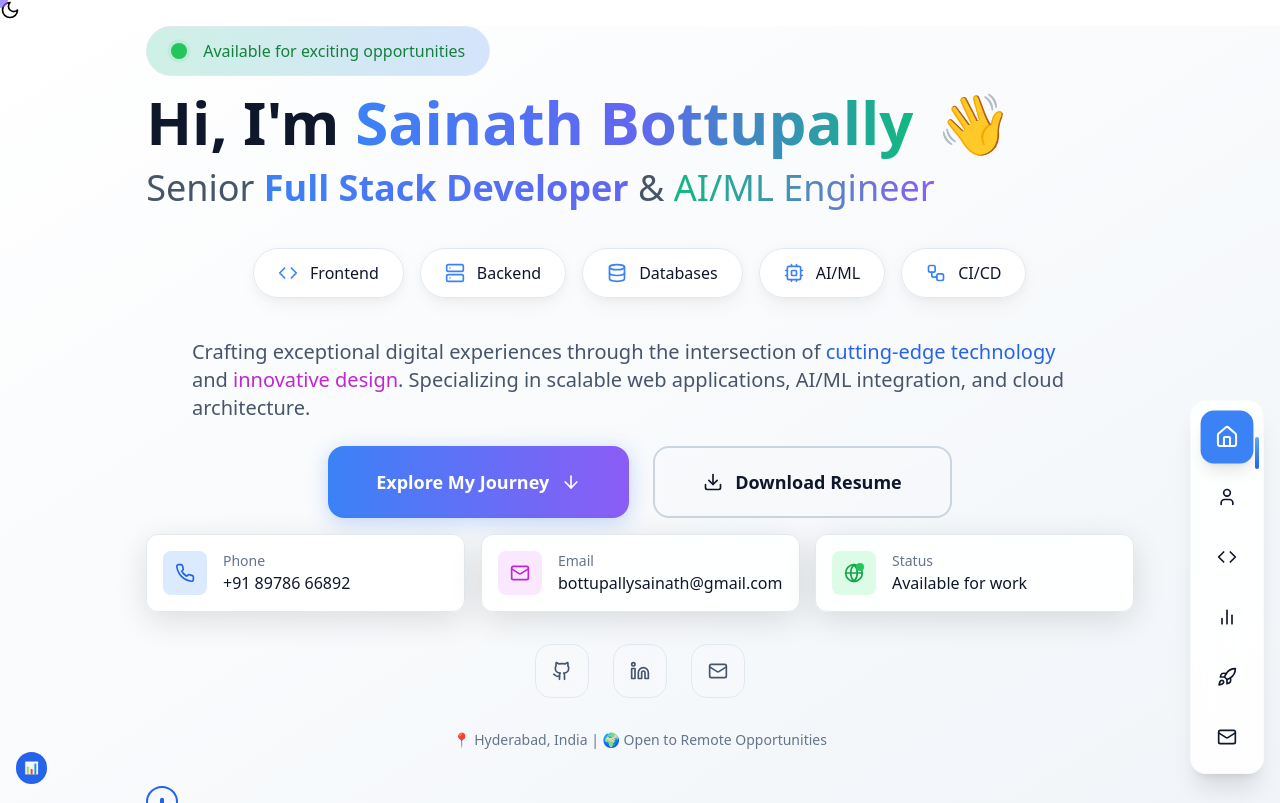
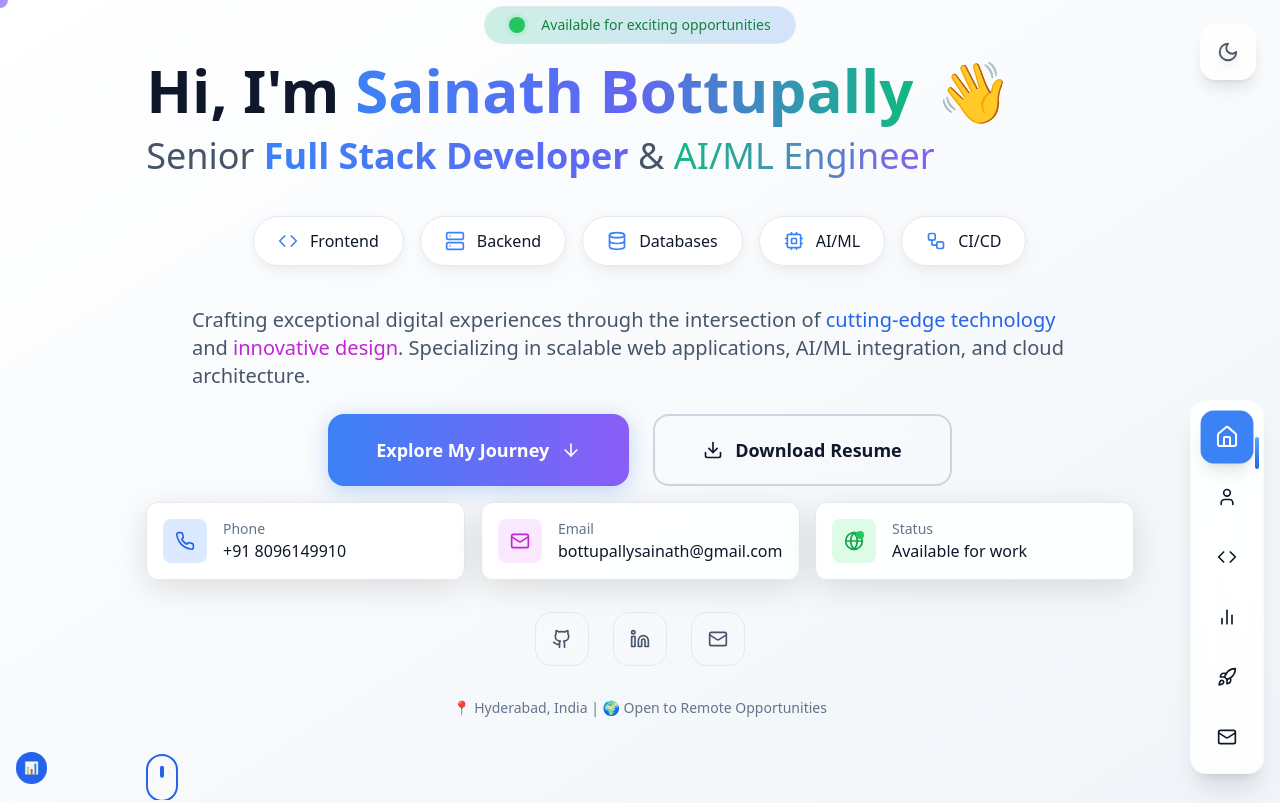
Before and after one commit to SainathTony/my-portfolio, a React (Vite) app: page / in a window 1280 px wide. Shown: the top 803 px of the page. Built offline with nearby package versions, Linux system fonts and the light colour scheme.

Commit message:
Fix ui issues

```diff
--- a/src/App.tsx
+++ b/src/App.tsx
@@ -150,10 +150,69 @@ function App() {
       {/* Dark Mode Toggle */}
       <button
         onClick={toggleDarkMode}
-        className="dark-mode-toggle"
+        className={`
+          fixed top-6 right-6 z-50
+          w-14 h-14
+          flex items-center justify-center
+          rounded-2xl
+          backdrop-blur-lg
+          border border-white/20 dark:border-white/10
+          bg-white/80 dark:bg-gray-900/80
+          text-gray-700 dark:text-yellow-400
+          shadow-lg dark:shadow-xl
+          hover:shadow-xl dark:hover:shadow-2xl
+          hover:scale-110
+          transition-all duration-300 ease-out
+          group
+          before:absolute before:inset-0 before:rounded-2xl
+          before:bg-gradient-to-r before:from-blue-500/20 before:to-purple-500/20
+          dark:before:from-yellow-400/20 dark:before:to-orange-500/20
+          before:opacity-0 hover:before:opacity-100
+          before:transition-opacity before:duration-300
+          active:scale-95
+        `}
         aria-label={isDarkMode ? "Switch to light mode" : "Switch to dark mode"}
       >
-        {isDarkMode ? <Sun size={20} /> : <Moon size={20} />}
+        <div className="relative z-10 transition-transform duration-300 group-hover:rotate-12">
+          {isDarkMode ? (
+            <Sun
+              size={22}
+              className="text-yellow-500 drop-shadow-lg animate-pulse-slow"
+            />
+          ) : (
+            <Moon size={22} className="text-gray-600 drop-shadow-lg" />
+          )}
+        </div>
+
+        {/* Glow effect */}
+        <div
+          className={`
+          absolute inset-0 rounded-2xl
+          ${
+            isDarkMode
+              ? "bg-gradient-to-r from-yellow-400/30 to-orange-500/30"
+              : "bg-gradient-to-r from-blue-500/30 to-purple-500/30"
+          }
+          opacity-0 group-hover:opacity-70
+          transition-opacity duration-300
+          blur-xl
+        `}
+        />
+
+        {/* Floating particles effect (only in dark mode) */}
+        {isDarkMode && (
+          <>
+            <div className="absolute -top-1 -right-1 w-2 h-2 bg-yellow-400 rounded-full animate-ping opacity-60" />
+            <div
+              className="absolute -bottom-1 -left-1 w-1.5 h-1.5 bg-orange-400 rounded-full animate-ping opacity-60"
+              style={{ animationDelay: "300ms" }}
+            />
+            <div
+              className="absolute top-1 -left-2 w-1 h-1 bg-yellow-300 rounded-full animate-ping opacity-60"
+              style={{ animationDelay: "700ms" }}
+            />
+          </>
+        )}
       </button>
 
       {/* Scroll to Top Button */}
@@ -195,6 +254,7 @@ function App() {
           }
         >
           <AboutSection
+            scrollToSection={scrollToSection}
             darkMode={isDarkMode}
             visibleElements={visibleElements}
           />
--- a/src/components/Section.tsx
+++ b/src/components/Section.tsx
@@ -81,7 +81,7 @@ const Section = forwardRef<HTMLElement, SectionProps>(
         id={id}
         ref={ref}
         className={`relative ${fullHeight ? "min-h-screen" : ""} ${
-          withPadding ? "py-20 md:py-28 lg:py-36" : ""
+          withPadding ? "py-10 md:py-18 lg:py-26" : ""
         } ${className}`}
         {...props}
       >
--- a/src/sections/AboutSection.tsx
+++ b/src/sections/AboutSection.tsx
@@ -23,11 +23,12 @@ import type { VisibleElements } from "../types/common";
 gsap.registerPlugin(ScrollTrigger);
 
 interface AboutSectionProps {
+  scrollToSection: (index: number) => void;
   darkMode: boolean;
   visibleElements: VisibleElements;
 }
 
-const AboutSection: React.FC<AboutSectionProps> = () => {
+const AboutSection: React.FC<AboutSectionProps> = ({ scrollToSection }) => {
   const sectionRef = useRef<HTMLDivElement>(null);
   const counterRef = useRef<HTMLDivElement>(null);
 
@@ -567,6 +568,7 @@ const AboutSection: React.FC<AboutSectionProps> = () => {
                     className="group px-12 py-5 bg-gradient-to-r from-blue-600 to-purple-600 text-white font-semibold rounded-2xl text-lg hover:from-blue-700 hover:to-purple-700 transition-all duration-300 hover:shadow-xl"
                     whileHover={{ scale: 1.05, y: -2 }}
                     whileTap={{ scale: 0.95 }}
+                    onClick={() => scrollToSection(5)}
                   >
                     <span className="flex items-center">
                       Get In Touch
@@ -578,6 +580,7 @@ const AboutSection: React.FC<AboutSectionProps> = () => {
                     className="px-12 py-5 bg-white/30 backdrop-blur-sm border border-white/30 dark:border-gray-700/50 text-gray-800 dark:text-gray-200 font-semibold rounded-2xl text-lg hover:bg-white/40 transition-all duration-300"
                     whileHover={{ scale: 1.05, y: -2 }}
                     whileTap={{ scale: 0.95 }}
+                    onClick={() => scrollToSection(4)}
                   >
                     View My Work
                   </motion.button>
--- a/src/sections/ContactSection.tsx
+++ b/src/sections/ContactSection.tsx
@@ -414,7 +414,7 @@ const ContactSection: React.FC<ContactSectionProps> = (
                   href={social.url}
                   target="_blank"
                   rel="noopener noreferrer"
-                  className={`social-link group relative p-6 rounded-2xl bg-white/90 backdrop-blur-sm border border-white/20 dark:border-gray-700/50 ${social.bgColor} transition-all duration-300 hover:shadow-xl`}
+                  className={`social-link group relative p-6 rounded-2xl bg-white/90 dark:bg-black/40 backdrop-blur-sm border border-white/20 dark:border-gray-700/50 ${social.bgColor} transition-all duration-300 hover:shadow-xl`}
                   whileHover={{ scale: 1.05, y: -5 }}
                   whileTap={{ scale: 0.95 }}
                 >
--- a/src/sections/HeroSection.tsx
+++ b/src/sections/HeroSection.tsx
@@ -195,9 +195,9 @@ const HeroSection: React.FC<HeroSectionProps> = ({ scrollToSection }) => {
       <div className="hero-content relative z-10">
         <div className="hero-container">
           {/* Greeting Badge */}
-          <div className="mb-4">
+          <div className="mb-4 w-full flex justify-center">
             <motion.span
-              className="inline-flex items-center px-6 py-3 rounded-full text-base font-medium bg-gradient-to-r from-hero-success/20 to-hero-gradient-start/20 backdrop-blur-sm border border-border-light-primary dark:border-border-dark-primary text-success-700 dark:text-success-300 hover:shadow-hero-button dark:hover:shadow-hero-button-dark transition-all duration-300"
+              className="inline-flex items-center px-6 py-2 rounded-full text-sm font-medium bg-gradient-to-r from-hero-success/20 to-hero-gradient-start/20 backdrop-blur-sm border border-border-light-primary dark:border-border-dark-primary text-success-700 dark:text-success-300 hover:shadow-hero-button dark:hover:shadow-hero-button-dark transition-all duration-300"
               whileHover={{ scale: 1.05, y: -2 }}
               whileTap={{ scale: 0.98 }}
             >
@@ -322,7 +322,12 @@ const HeroSection: React.FC<HeroSectionProps> = ({ scrollToSection }) => {
             </motion.button>
 
             <motion.button
-              onClick={handleContactClick}
+              onClick={() =>
+                window.open(
+                  "https://drive.google.com/file/d/16d3sVUelsEUdOzIqtfQZ8A9ukRbmh8rK/view?usp=sharing",
+                  "_blank",
+                )
+              }
               className="group px-12 py-5 text-lg font-semibold rounded-2xl bg-surface-light-primary/10 dark:bg-surface-dark-primary/10 backdrop-blur-sm border-2 border-border-light-secondary dark:border-border-dark-secondary text-text-light-primary dark:text-text-dark-primary hover:bg-surface-light-primary/20 dark:hover:bg-surface-dark-primary/20 hover:border-hero-gradient-start dark:hover:border-hero-accent transition-all duration-300 transform hover:shadow-hero-card dark:hover:shadow-hero-card-dark"
               whileHover={{ scale: 1.05, y: -2 }}
               whileTap={{ scale: 0.98 }}
@@ -358,10 +363,10 @@ const HeroSection: React.FC<HeroSectionProps> = ({ scrollToSection }) => {
                     Phone
                   </p>
                   <a
-                    href="tel:+918978666892"
+                    href="tel:+918096149910"
                     className="text-base font-medium text-text-light-primary dark:text-text-dark-primary hover:text-primary-600 dark:hover:text-primary-400 transition-colors"
                   >
-                    +91 89786 66892
+                    +91 8096149910
                   </a>
                 </div>
               </motion.div>
@@ -389,7 +394,7 @@ const HeroSection: React.FC<HeroSectionProps> = ({ scrollToSection }) => {
                     Email
                   </p>
                   <a
-                    href="mailto:sainath.bottupally@gmail.com"
+                    href="mailto:bottupallysainath@gmail.com"
                     className="text-base font-medium text-text-light-primary dark:text-text-dark-primary hover:text-secondary-600 dark:hover:text-secondary-400 transition-colors"
                   >
                     bottupallysainath@gmail.com
--- a/src/sections/ProjectsSection.tsx
+++ b/src/sections/ProjectsSection.tsx
@@ -124,9 +124,7 @@ const ProjectsSection: React.FC<ProjectsSectionProps> = ({ projects }) => {
                   <div className="relative p-8 rounded-3xl bg-gradient-to-br from-white/95 to-gray-50/95 dark:from-gray-800/95 dark:to-gray-900/95 backdrop-blur-lg border-2 border-white/30 dark:border-gray-700/30 shadow-2xl hover:shadow-3xl transition-all duration-700 overflow-hidden transform group-hover:scale-[1.02] group-hover:-rotate-1 z-10">
                     {/* Featured Badge */}
                     <div className="absolute top-4 right-4 z-30">
-                      <div className="px-3 py-1 rounded-full text-xs font-bold bg-gradient-to-r from-yellow-400 to-orange-500 text-white shadow-md">
-                        ⭐
-                      </div>
+                      <div className="">⭐</div>
                     </div>
 
                     {/* Project Header */}
--- a/tailwind.config.js
+++ b/tailwind.config.js
@@ -333,6 +333,17 @@ module.exports = {
         1200: "1200ms",
         1500: "1500ms",
       },
+      // Animation delays
+      animationDelay: {
+        75: "75ms",
+        100: "100ms",
+        150: "150ms",
+        200: "200ms",
+        300: "300ms",
+        500: "500ms",
+        700: "700ms",
+        1000: "1000ms",
+      },
       // Scale
       scale: {
         102: "1.02",
```
Also changed, not shown: src/components/LoadingScreen.tsx (+7 -20 lines).
